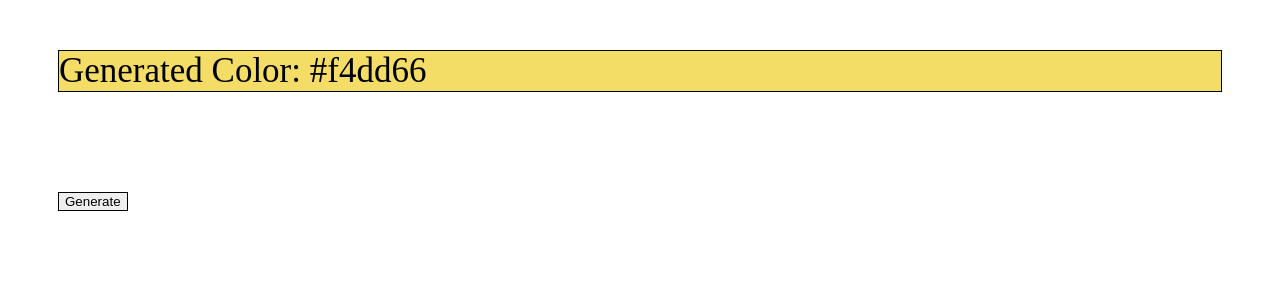
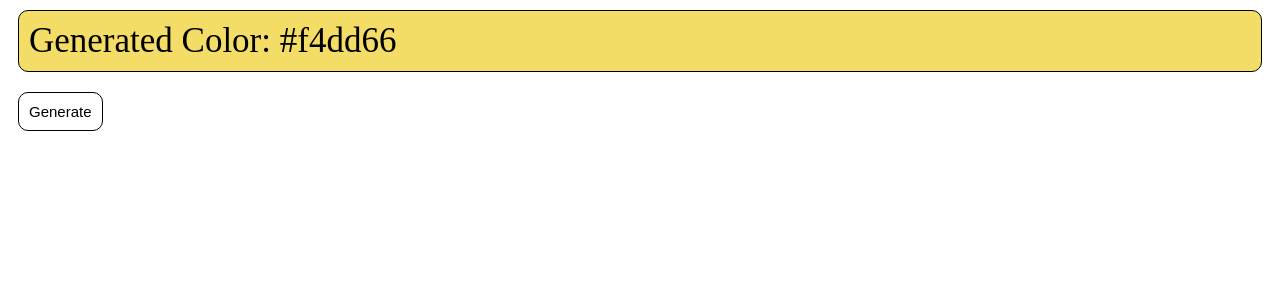
Before and after one commit to valashsab/react-random-color-generator-vs, a React app: page / in a window 1280 px wide. Shown: the top 300 px of the page. Built offline with nearby package versions, Linux system fonts and the light colour scheme.

Commit message:
Style div and button

```diff
--- a/package.json
+++ b/package.json
@@ -31,6 +31,7 @@
     "@testing-library/jest-dom": "^5.17.0",
     "@testing-library/react": "^13.4.0",
     "@testing-library/user-event": "^13.5.0",
+    "@types/randomcolor": "^0.5.7",
     "@types/react": "^18.2.21",
     "@types/react-dom": "^18.2.7",
     "@types/testing-library__jest-dom": "^5.14.9",
--- a/src/App.js
+++ b/src/App.js
@@ -9,10 +9,10 @@ export default function App() {
       <div
         style={{
           fontSize: '35px',
-          display: 'flex',
-          alignItems: 'center',
+          padding: '10px',
           border: '1px solid black',
-          margin: '50px',
+          borderRadius: '10px',
+          margin: '10px',
           backgroundColor: color,
         }}
       >
@@ -24,8 +24,14 @@ export default function App() {
           setColor(newColor);
         }}
         style={{
+          fontSize: '15px',
           border: '1px solid black',
-          margin: '50px',
+          margin: '10px',
+          padding: '10px',
+          border: '1px solid black',
+          borderRadius: '10px',
+          margin: '10px',
+          backgroundColor: '#ffffff',
         }}
       >
         Generate
```
Also changed, not shown: 1 other file (tests, documents, lock files or other folders).
